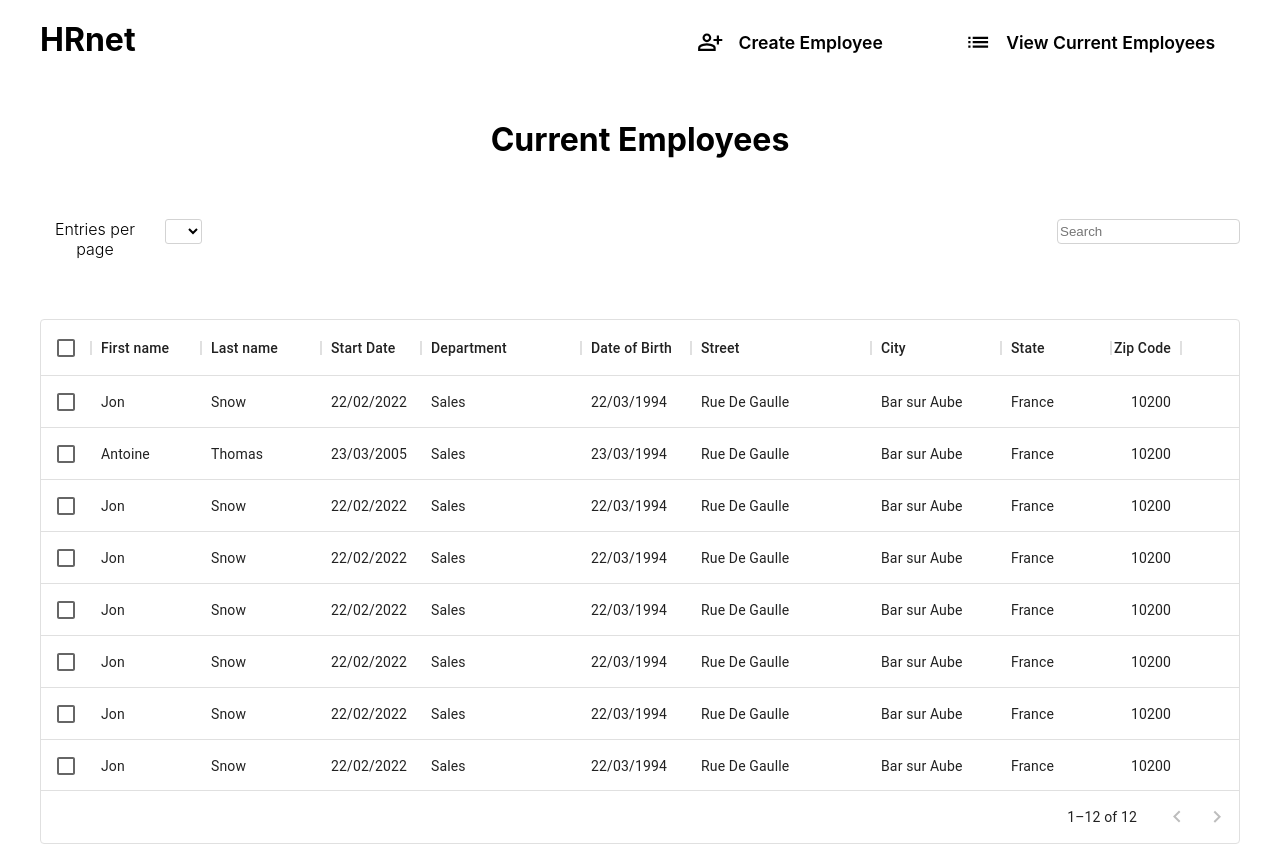
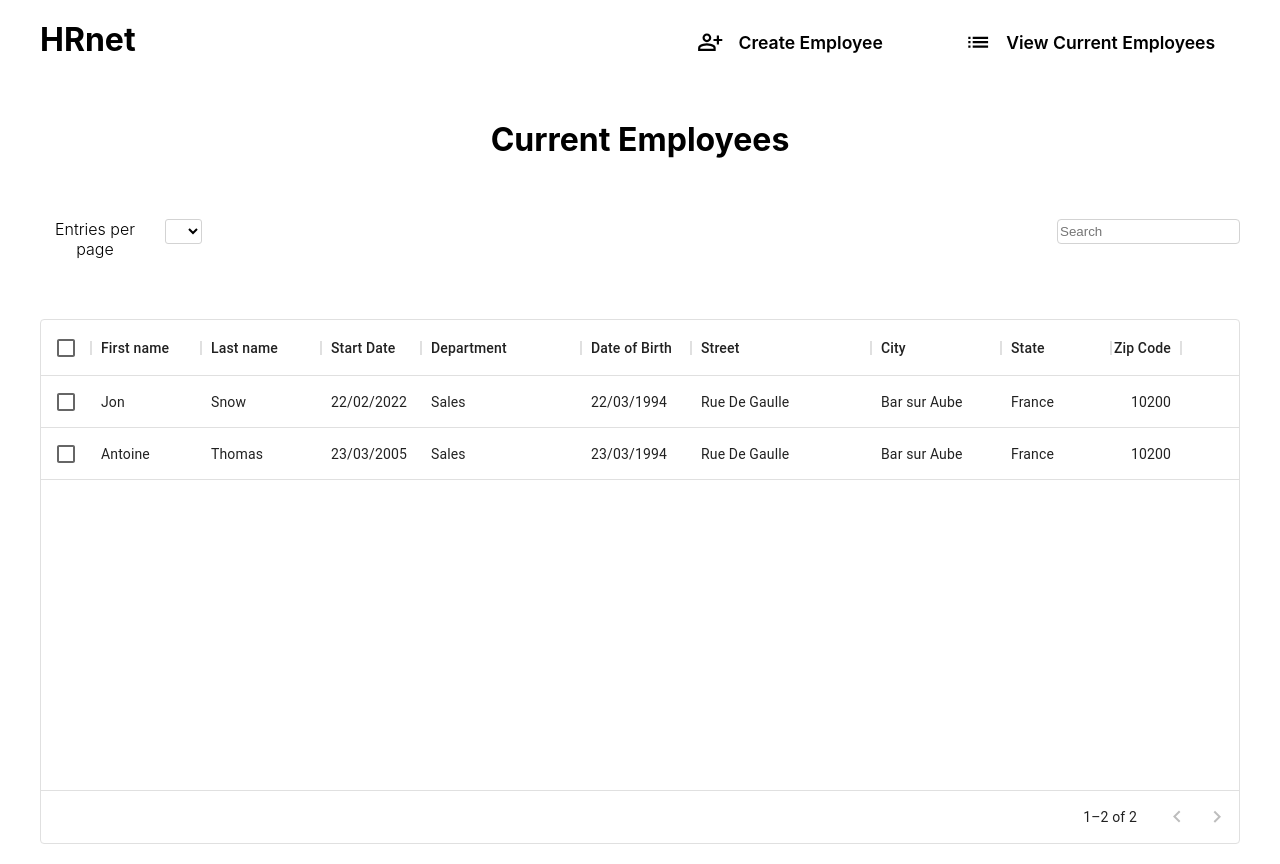
Before and after one commit to antoineThomasCode/wealth-health, a React (Create React App) app in the folder wealth-health/: page /current-employee in a window 1280 px wide. Built offline with nearby package versions, Linux system fonts and the light colour scheme.

Commit message:
install and use redux for the state managment.

```diff
--- a/wealth-health/src/components/EmployeeList/EmployeeListContent.jsx
+++ b/wealth-health/src/components/EmployeeList/EmployeeListContent.jsx
@@ -7,7 +7,7 @@ let numberOfEntries = [1, 2, 3, 4, 5 ,6, 7, 8, 9, 10]
 
 function EmployeeListContent () {
 
-    const [numberOfPage, setNumberOfPage] = useState();
+    const [numberOfPage, setNumberOfPage] = useState(3);
 
     function handleClickPagination (e) {
         e.preventDefault()
--- a/wealth-health/src/components/EmployeeList/EmployeeTable.jsx
+++ b/wealth-health/src/components/EmployeeList/EmployeeTable.jsx
@@ -3,7 +3,13 @@ import * as React from 'react';
 import Box from '@mui/material/Box';
 import { DataGrid } from '@mui/x-data-grid';
 import employees from '../../dataMocked/employees';
+import { useSelector } from "react-redux";
 
+
+
+
+export default function EmployeeTable({pagination}) {
+  const rows = useSelector((state) => state.employee)
   const columns = [
     {
       field: 'firstName',
@@ -67,17 +73,13 @@ const columns = [
       editable: true,
     }
   ];
-
-const rows = employees
-
-export default function EmployeeTable({pagination}) {
   return (
     <Box sx={{ height: 525, width: '100%' }}>
       <DataGrid
         rows={rows}
         columns={columns}
-        pageSize={pagination}
-        rowsPerPageOptions={[5]}
+        pageSize={parseInt(pagination)}
+        rowsPerPages={parseInt(pagination)}
         checkboxSelection
         disableSelectionOnClick
       />
--- a/wealth-health/src/components/Home/CreateEmployee.jsx
+++ b/wealth-health/src/components/Home/CreateEmployee.jsx
@@ -5,10 +5,15 @@ import GenericDatePicker from "../GenericComponents/DatePicker";
 import SelectInput from "../GenericComponents/SelectInput";
 import {states} from '../../dataMocked/states'
 import {departments} from '../../dataMocked/departments'
-
+import { useDispatch, useSelector } from "react-redux";
+import {createEmployee} from "../../redux/features/employee"
 
 function CreateEmployee () {
 
+    //redux
+    const dispatch = useDispatch()
+    let newIndex = useSelector((state)=> state.employee.length)
+    // states
     const [postIsReady, setPostIsReady] = useState(true);
     const [firstName, setFirstName] = useState('');
     const [lastName, setLastName] = useState('');
@@ -40,24 +45,27 @@ function CreateEmployee () {
         setPostIsReady(true)
         if (firstName !== '' && lastName !== '' && birthDate !== '' && startDate !== '' && street !== '' && city !== '' && zipCode !== '' && department !== '' && stateLocation !== '') {
             const createdEmployee = {
-                firstname : firstName,
-                lastname : lastName,
-                birthDate : birthDate,
+                id : newIndex+=2,
+                firstName : firstName,
+                lastName : lastName,
+                dateOfBirth : birthDate,
                 startDate : startDate,
                 street : street,
                 city : city,
-                zipcode : zipCode,
-                stateLocation : stateLocation,
+                zipCode : zipCode,
+                state : stateLocation,
                 department : department
             }
-            setFinaleEmployeeObject(createdEmployee)
-            console.log(finaleEmployeeObject)
+            console.log(createdEmployee)
+            dispatch(createEmployee(createdEmployee))
+
+
         } else {
             setPostIsReady(false)
         }
     }
 
-    console.log(finaleEmployeeObject)
+
     return (
         <div className="createEmployee">
                 <Form onSubmit={handleSubmit}>
--- a/wealth-health/src/dataMocked/employees.js
+++ b/wealth-health/src/dataMocked/employees.js
@@ -22,127 +22,7 @@ const employees = [
     city : 'Bar sur Aube',
     state : 'France',
     zipCode : '10200'
-},
-{
-    id: 3,
-    lastName: 'Snow',
-    firstName: 'Jon',
-    startDate: '22/02/2022',
-    department: 'Sales',
-    dateOfBirth : '22/03/1994',
-    street : 'Rue De Gaulle',
-    city : 'Bar sur Aube',
-    state : 'France',
-    zipCode : '10200'
-},
-{
-    id: 4,
-    lastName: 'Snow',
-    firstName: 'Jon',
-    startDate: '22/02/2022',
-    department: 'Sales',
-    dateOfBirth : '22/03/1994',
-    street : 'Rue De Gaulle',
-    city : 'Bar sur Aube',
-    state : 'France',
-    zipCode : '10200'
-},
-{
-    id: 5,
-    lastName: 'Snow',
-    firstName: 'Jon',
-    startDate: '22/02/2022',
-    department: 'Sales',
-    dateOfBirth : '22/03/1994',
-    street : 'Rue De Gaulle',
-    city : 'Bar sur Aube',
-    state : 'France',
-    zipCode : '10200'
-},
-{
-    id: 6,
-    lastName: 'Snow',
-    firstName: 'Jon',
-    startDate: '22/02/2022',
-    department: 'Sales',
-    dateOfBirth : '22/03/1994',
-    street : 'Rue De Gaulle',
-    city : 'Bar sur Aube',
-    state : 'France',
-    zipCode : '10200'
-},
-{
-    id: 7,
-    lastName: 'Snow',
-    firstName: 'Jon',
-    startDate: '22/02/2022',
-    department: 'Sales',
-    dateOfBirth : '22/03/1994',
-    street : 'Rue De Gaulle',
-    city : 'Bar sur Aube',
-    state : 'France',
-    zipCode : '10200'
-},
-{
-    id: 8,
-    lastName: 'Snow',
-    firstName: 'Jon',
-    startDate: '22/02/2022',
-    department: 'Sales',
-    dateOfBirth : '22/03/1994',
-    street : 'Rue De Gaulle',
-    city : 'Bar sur Aube',
-    state : 'France',
-    zipCode : '10200'
-},
-{
-    id: 9,
-    lastName: 'Snow',
-    firstName: 'Jon',
-    startDate: '22/02/2022',
-    department: 'Sales',
-    dateOfBirth : '22/03/1994',
-    street : 'Rue De Gaulle',
-    city : 'Bar sur Aube',
-    state : 'France',
-    zipCode : '10200'
-},
-{
-    id: 10,
-    lastName: 'Snow',
-    firstName: 'Jon',
-    startDate: '22/02/2022',
-    department: 'Sales',
-    dateOfBirth : '22/03/1994',
-    street : 'Rue De Gaulle',
-    city : 'Bar sur Aube',
-    state : 'France',
-    zipCode : '10200'
-},
-{
-    id: 11,
-    lastName: 'Snow',
-    firstName: 'Jon',
-    startDate: '22/02/2022',
-    department: 'Sales',
-    dateOfBirth : '22/03/1994',
-    street : 'Rue De Gaulle',
-    city : 'Bar sur Aube',
-    state : 'France',
-    zipCode : '10200'
-},
-{
-    id: 12,
-    lastName: 'Snow',
-    firstName: 'Jon',
-    startDate: '22/02/2022',
-    department: 'Sales',
-    dateOfBirth : '22/03/1994',
-    street : 'Rue De Gaulle',
-    city : 'Bar sur Aube',
-    state : 'France',
-    zipCode : '10200'
-},
+}
 ];
 
 export default employees
--- a/wealth-health/src/redux/features/employee.js
+++ b/wealth-health/src/redux/features/employee.js
@@ -6,9 +6,10 @@ export const employeeSlice = createSlice({
     initialState : employees,
     reducers : {
         createEmployee : (state, action) => {
-          state.push(action.payload)
+         const newEmployee = action.payload
+         state.push(newEmployee)
         }
     }
 })
-export const {createEmployeeList} = employeeSlice.actions
+export const {createEmployee} = employeeSlice.actions
 export default employeeSlice.reducer
```
Lines whose indentation alone changed are shown as unchanged.
